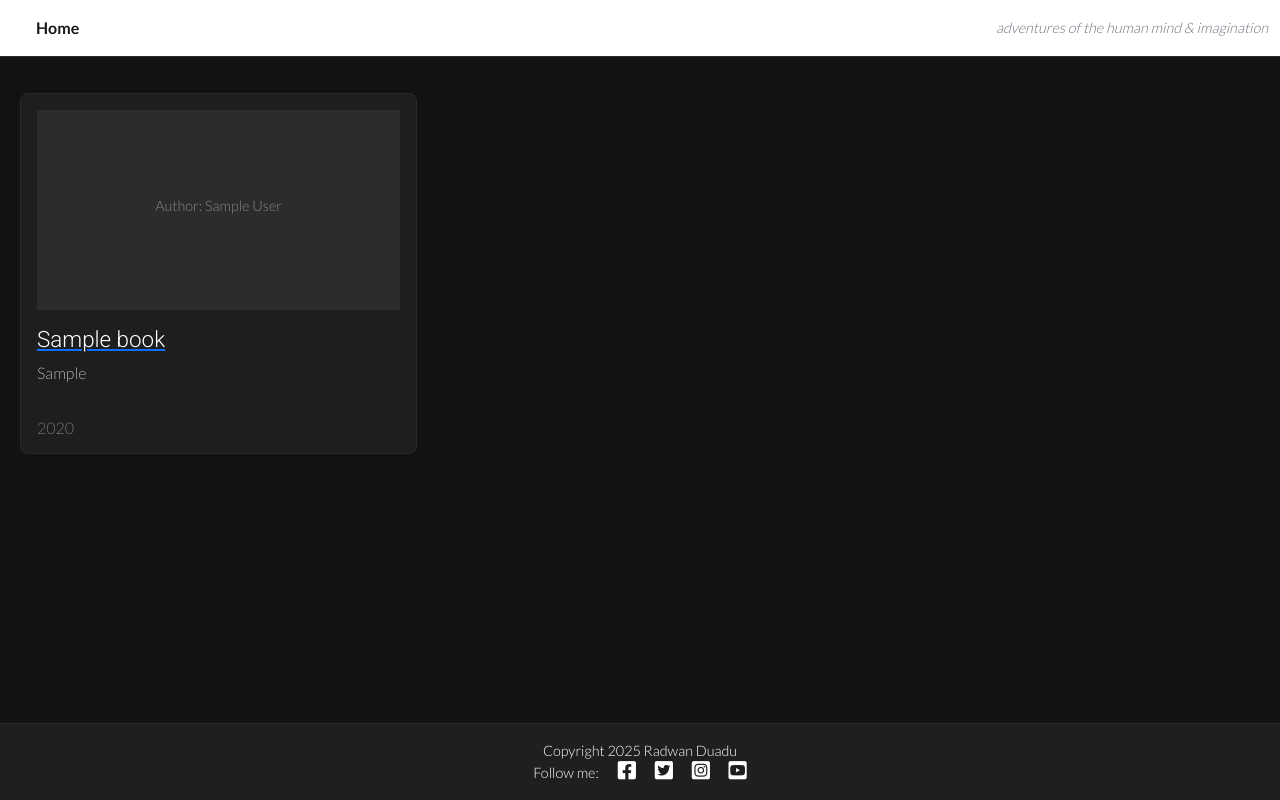
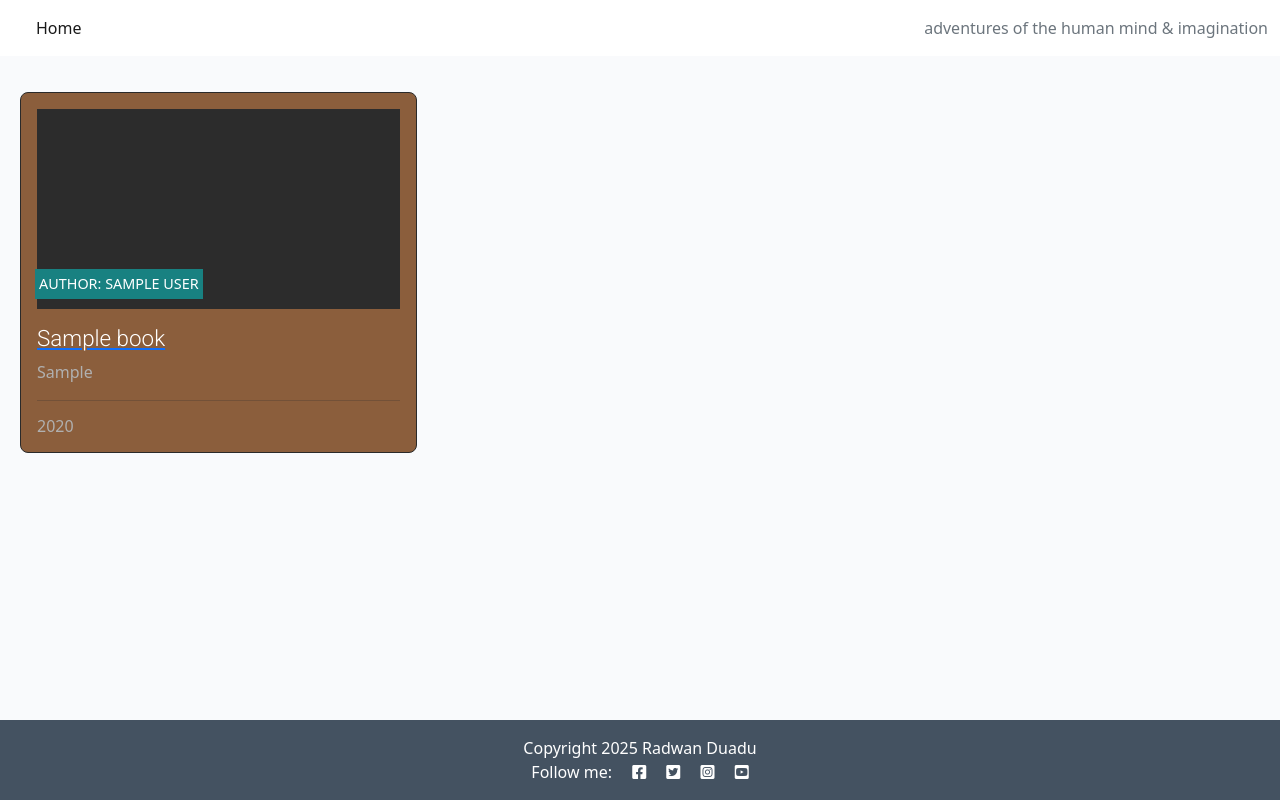
Before and after one commit to RadwanDuadu/100Reads, a Django app: page / in a window 1280 px wide. Run offline with Django 4.2, Linux system fonts and the light colour scheme; tables that the repository leaves empty hold one stand-in row (values such as "Sample post").

Commit message:
Update css style

```diff
--- a/library/templates/library/book_detail.html
+++ b/library/templates/library/book_detail.html
@@ -8,10 +8,10 @@
                 <!-- Post title goes in these h1 tags -->
                 <h1 class="post-title">{{ book.title }}</h1>
                 <!-- Post author goes before the | the post's created date goes after -->
-                <p class="post-subtitle">{{ book.author }} | {{ book.published_year }}</p>
+                <p class="post-subtitle">{{ book.author_name }} | {{ book.published_year }}</p>
             </div>
             <div class="d-none d-md-block col-md-6 masthead-image">
-                <img src="{% static 'images/book_template.jpg' %}" class="scale" alt="placeholder">
+                <img src="{% static 'images/book_template.jpg' %}" class="img-fluid" alt="placeholder">
             </div>
         </div>
     </div>
@@ -24,7 +24,7 @@
                 <!-- The post content goes inside the card-text. -->
                 <!-- Use the | safe filter inside the template tags -->
                 <p class="card-text">
-                    {{ post.description | safe }}
+                    {{ book.description | safe }}
                 </p>
             </div>
         </div>
--- a/library/templates/library/index.html
+++ b/library/templates/library/index.html
@@ -23,7 +23,7 @@
                             </a>
                             <p class="card-text">{{book.blurb}}</p>
                             <hr />
-                            <p class="card-text text-muted h6">{{ book.published_year}}
+                            <p class="card-text h6">{{ book.published_year}}
                             </p>
                         </div>
                     </div>
--- a/library/views.py
+++ b/library/views.py
@@ -1,12 +1,14 @@
 from django.shortcuts import render, get_object_or_404
 from django.views import generic
 from .models import Book
+
 
 # Create your views here.
 class BookList(generic.ListView):
     queryset = Book.objects.all()
     template_name = "library/index.html"
     paginate_by = 6
+
 
 def book_detail(request, slug):
     """
@@ -22,7 +24,7 @@ def book_detail(request, slug):
     :template:`library/book_detail.html`
     """
 
-    queryset = Book.objects.filter(status=1)
+    queryset = Book.objects.all()
     book = get_object_or_404(queryset, slug=slug)
 
     return render(
--- a/static/css/style.css
+++ b/static/css/style.css
@@ -1,68 +1,161 @@
-/* Base styles */
-body, html {
-    font-family: 'Lato', sans-serif;
-    margin: 0;
-    padding: 0;
-    background-color: #121212;
-    color: #e0e0e0;
+body {
+    background-color: #F9FAFC;
 }
 
-/* Main background */
-.main-bg {
-    background-color: #121212;
+.brand {
+    font-family: Lato, sans-serif;
+    font-size: 1.4rem;
+    font-weight: 700;
+    color: #4A4A4F;
 }
 
-/* Navigation bar */
-.navbar {
-    background-color: #1f1f1f;
-    border-bottom: 1px solid #2c2c2c;
+.red-o {
+    color: #E84610;
 }
 
-.navbar-brand {
-    font-weight: bold;
-    font-size: 1.5rem;
-    color: #ffffff;
+.thin {
+    font-weight: 300;
 }
 
-.navbar-nav .nav-link {
-    color: #cccccc;
-    transition: color 0.3s;
+.light-bg {
+    background-color: #fff;
 }
 
-.navbar-nav .nav-link:hover,
-.navbar-nav .nav-link.active {
-    color: #ffffff;
-    font-weight: bold;
+.dark-bg {
+    background-color: #445261;
 }
 
-/* Navbar text */
-.navbar-text {
-    font-style: italic;
-    font-size: 0.9rem;
-    color: #a0a0a0;
+.main-bg {
+    background-color: #F9FAFC;
 }
 
-/* Footer */
-.footer {
-    background-color: #1f1f1f;
-    border-top: 1px solid #2c2c2c;
-    color: #e0e0e0;
-    font-size: 0.9rem;
+
+.image-container {
+    position: relative;
 }
 
-.footer i {
-    font-size: 1.3rem;
-    color: #ffffff;
-    transition: color 0.3s;
+.image-flash {
+    position: absolute;
+    bottom: 5%;
+    min-width: 30%;
+    left: -2px;
+    background-color: #188181;
 }
 
-.footer i:hover {
-    color: #1da1f2; /* Twitter blue for effect */
+.scale {
+    width: 100%;
+    height: auto;
 }
+
+.author {
+    color: white;
+    margin: 4px;
+    text-transform: uppercase;
+}
+
+.masthead {
+    margin-top: 10px;
+    overflow: hidden;
+    position: relative;
+    display: inline-block;
+    height: 33vh;
+    width: 100%;
+}
+
+.masthead-text {
+    background-color: #445261;
+    color: white;
+    position: relative;
+}
+
+.masthead-image {
+    position: relative;
+    overflow: hidden;
+}
+
+.masthead-image:after {
+    content: "";
+    position: absolute;
+    top: 0;
+    right: 90%;
+    height: 100%;
+    width: 150%;
+    background: #445261;
+    -webkit-transform: skew(15deg);
+    -moz-transform: skew(15deg);
+    transform: skew(15deg);
+    z-index: 100;
+}
+
+.post-link {
+    text-decoration: none;
+    color: #445261;
+}
+
+.post-link:hover,
+.page-link {
+    color: #E84610;
+}
+
+.post-title {
+    margin-top: 10%;
+    margin-left: 5%;
+}
+
+.post-subtitle {
+    margin-left: 5%;
+    color: lightgray;
+}
+
+.btn-signup,
+.btn-edit {
+    background-color: #188181;
+    color: #fff;
+}
+
+.btn-signup:hover,
+.btn-signup:active {
+    background-color: #fff;
+    color: #23BBBB;
+}
+
+.link {
+    color: #23BBBB;
+    text-decoration: none;
+}
+
+.link:hover,
+.link:active {
+    color: #445261;
+    text-decoration: underline;
+}
+
+.btn-like {
+    color: #E84610;
+    border: none;
+    background: transparent;
+}
+
+.btn-delete {
+    color: #fff;
+    background: #E84610;
+}
+
+.btn-like:hover,
+.btn-like:active {
+    color: #E84610;
+    background: transparent;
+    border: none;
+}
+
+.faded {
+    color: rgb(172, 175, 175);
+}
+
 
 /* Card styling */
 .card {
-    background-color: #1e1e1e;
+    background-color: #8B5E3C;
     border: 1px solid #2a2a2a;
     border-radius: 8px;
     transition: transform 0.3s ease, box-shadow 0.3s ease;
@@ -85,8 +178,8 @@ body, html {
 
 .card .author {
     font-size: 0.9rem;
-    color: #888888;
-    margin-bottom: 0.5rem;
+    /* color: #888888; */
+    /* margin-bottom: 0.5rem; */
 }
 
 /* Pagination */
@@ -121,3 +214,25 @@ body, html {
 hr {
     border-top: 1px solid #2e2e2e;
 }
+
+/* Masthead section styling */
+.masthead {
+    background-color: #1a1a1a;
+    padding: 60px 0;
+    color: #f0f0f0;
+}
+
+.masthead-text {
+    padding: 20px;
+}
+
+.post-title {
+    font-size: 2.5rem;
+    font-weight: bold;
+    color: #ffffff;
+}
+
+.post-subtitle {
+    font-size: 1.1rem;
+    color: #cccccc;
+}
```
Also changed, not shown: 1 other file.
